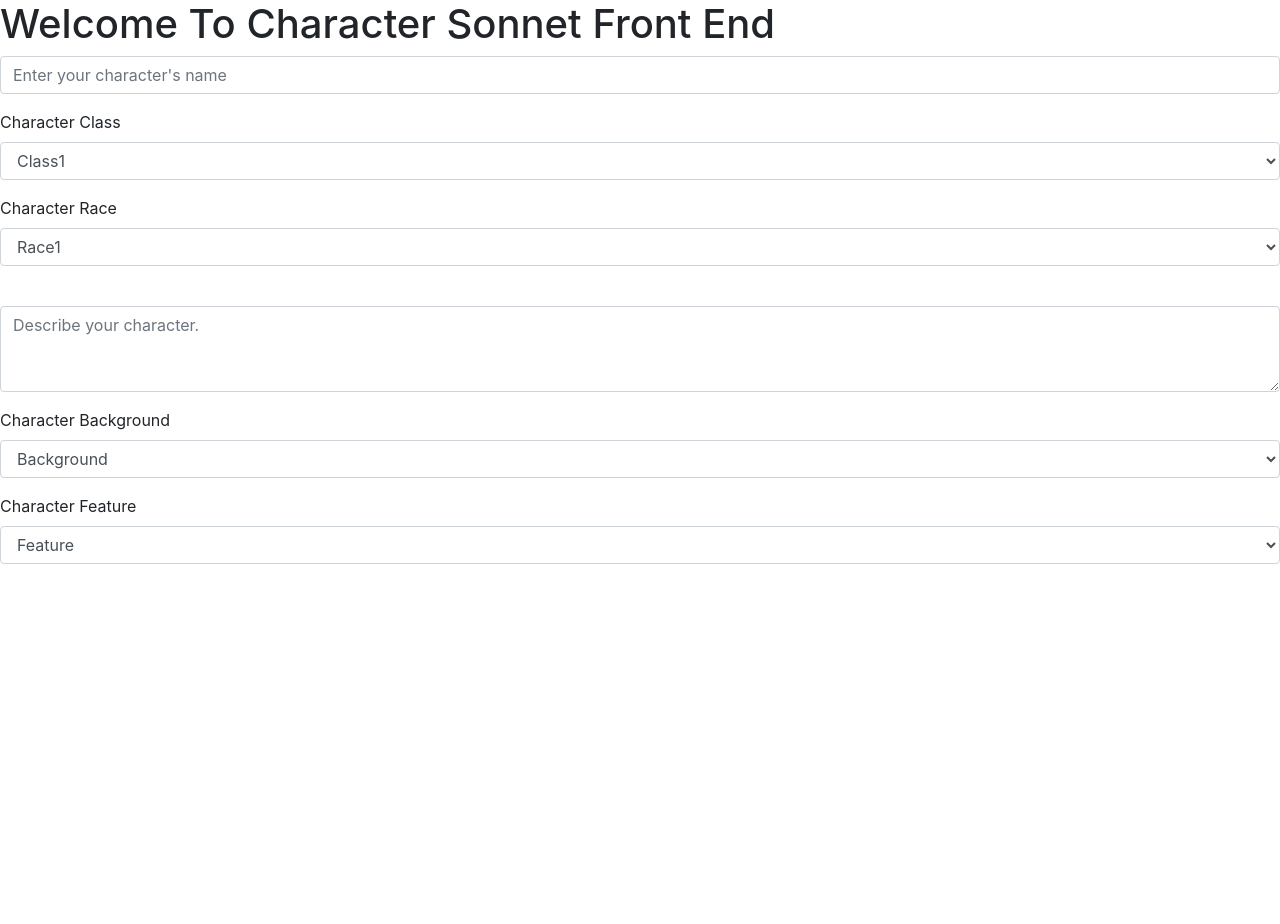
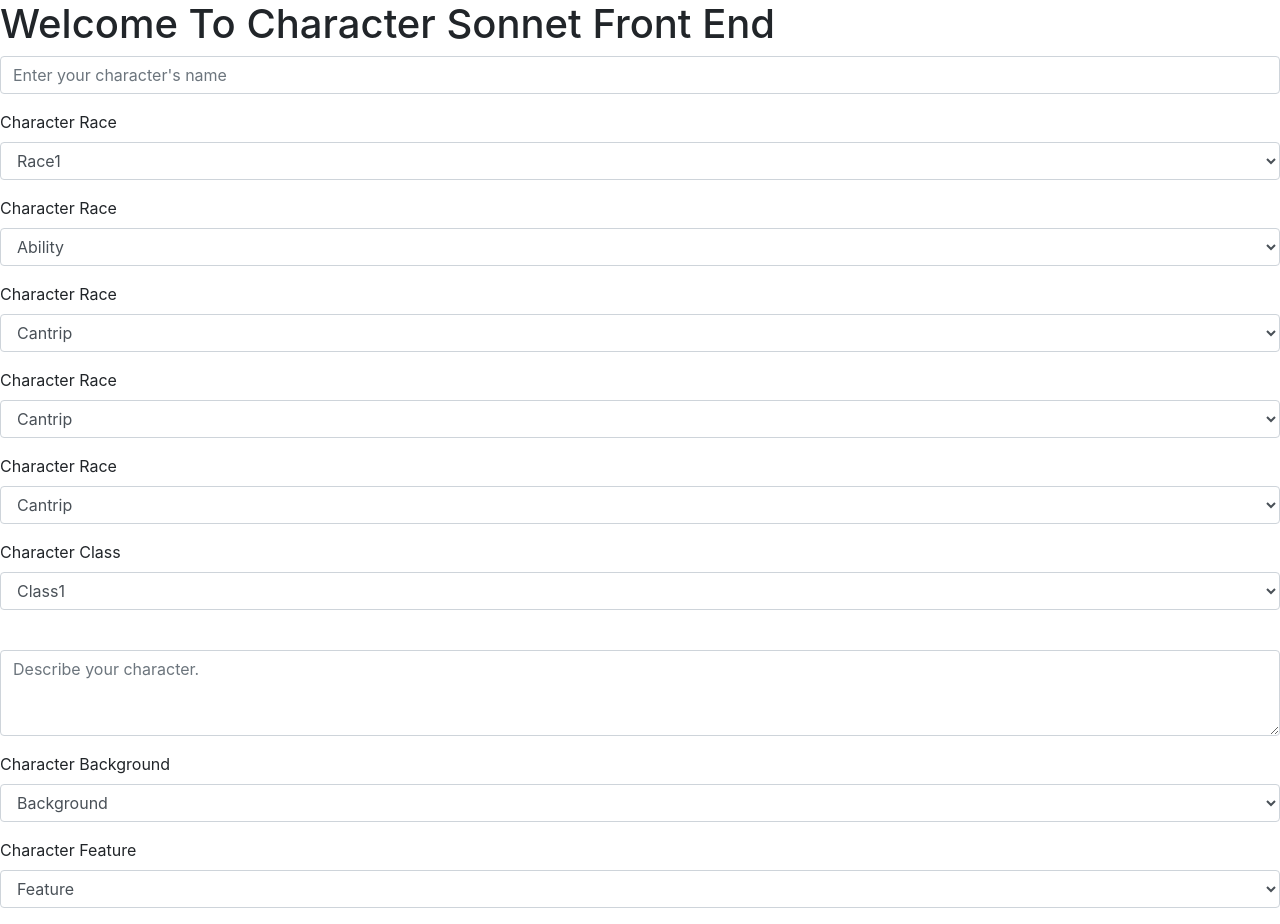
Before and after one commit to Roll-Noon-A-Barbaric-Sonnet/Roll-Noon, a React (Create React App) app: page / in a window 1280 px wide. Before the commit the page ends 800 px from the top, so only its background shows below. Built offline with nearby package versions, Linux system fonts and the light colour scheme.

Commit message:
pushing latest form structure

```diff
--- a/src/classes/CharacterForm.js
+++ b/src/classes/CharacterForm.js
@@ -1,5 +1,9 @@
 import React from 'react';
-import Form from 'react-bootstrap/Form'
+import Form from 'react-bootstrap/Form';
+import RaceAbilityScore from './RaceAbilityScore';
+import RaceProficiecy from './RaceProficiency';
+import RaceLanguage from './RaceLanguage';
+import RaceCantrip from './RaceCantrip';
 // import Button from 'react-bootstrap/buttons';
 // import Dropdown from 'react-bootstrap/Dropdown';
 // import Popover from 'react-bootstrap/Popover';
@@ -10,12 +14,30 @@ class CharacterForm extends React.Component {
   render() {
     return (
       <>
-      {//This is the start of the Character Creation Form With many modifiers.
-      }
+        {//This is the start of the Character Creation Form With many modifiers.
+        }
         <Form>
           <Form.Group controlID="characterName">
             <Form.Control type="text" placeholder="Enter your character's name" />
           </Form.Group>
+
+          <Form.Group controlId="characterRace">
+            <Form.Label>Character Race</Form.Label>
+            <Form.Control as="select" defaultValue="Choose your race!">
+              <option>Race1</option>
+              <option>Race2</option>
+              <option>Race3</option>
+            </Form.Control>
+          </Form.Group>
+
+          <RaceAbilityScore />
+          <RaceProficiecy />
+          <RaceLanguage />
+          <RaceCantrip />
+
+        </Form>
+
+        <Form>
 
           <Form.Group controlId="characterClass">
             <Form.Label>Character Class</Form.Label>
@@ -26,21 +48,14 @@ class CharacterForm extends React.Component {
             </Form.Control>
           </Form.Group>
 
-          <Form.Group controlId="characterClass">
-            <Form.Label>Character Race</Form.Label>
-            <Form.Control as="select" defaultValue="Choose your race!">
-              <option>Race1</option>
-              <option>Race2</option>
-              <option>Race3</option>
-            </Form.Control>
-          </Form.Group>
+        </Form>
 
-          <Form.Group controlId="characterInformation">
+        <Form>
+
+          <Form.Group controlId="characterDescription">
             <Form.Label></Form.Label>
             <Form.Control as="textarea" rows={3} placeholder="Describe your character." />
           </Form.Group>
-
-
 
           <Form.Group controlId="background">
             <Form.Label>Character Background</Form.Label>
@@ -52,7 +67,7 @@ class CharacterForm extends React.Component {
             </Form.Control>
           </Form.Group>
 
-          <Form.Group controlId="background">
+          <Form.Group controlId="feature">
             <Form.Label>Character Feature</Form.Label>
             <Form.Control as="select" defaultValue="Choose you Feature">
               <option>Feature</option>
@@ -61,6 +76,7 @@ class CharacterForm extends React.Component {
               <option>Feature</option>
             </Form.Control>
           </Form.Group>
+
         </Form>
 
       </>
--- /dev/null
+++ b/src/classes/RaceAbilityScore.js
@@ -0,0 +1,24 @@
+import React from 'react';
+import Form from 'react-bootstrap/Form';
+
+class RaceAbilityScore extends React.Component {
+
+  render() {
+    return (
+      <>
+
+        <Form.Group controlId="abilityScore">
+          <Form.Label>Character Race</Form.Label>
+          <Form.Control as="select" defaultValue="Increase an Ability">
+            <option>Ability</option>
+            <option>Ability</option>
+            <option>Ability</option>
+          </Form.Control>
+        </Form.Group>
+
+      </>
+    );
+  }
+}
+
+export default RaceAbilityScore;
--- /dev/null
+++ b/src/classes/RaceCantrip.js
@@ -0,0 +1,24 @@
+import React from 'react';
+import Form from 'react-bootstrap/Form';
+
+class RaceCantrip extends React.Component {
+
+  render () {
+    return (
+      <>
+
+        <Form.Group controlId="cantrip">
+          <Form.Label>Character Race</Form.Label>
+          <Form.Control as="select" defaultValue="Increase an Ability">
+            <option>Cantrip</option>
+            <option>Cantrip</option>
+            <option>Cantrip</option>
+          </Form.Control>
+        </Form.Group>
+
+      </>
+    );
+  }
+}
+
+export default RaceCantrip;
--- /dev/null
+++ b/src/classes/RaceLanguage.js
@@ -0,0 +1,24 @@
+import React from 'react';
+import Form from 'react-bootstrap/Form';
+
+class RaceLanguage extends React.Component {
+
+  render () {
+    return (
+      <>
+
+        <Form.Group controlId="cantrip">
+          <Form.Label>Character Race</Form.Label>
+          <Form.Control as="select" defaultValue="Increase an Ability">
+            <option>Cantrip</option>
+            <option>Cantrip</option>
+            <option>Cantrip</option>
+          </Form.Control>
+        </Form.Group>
+
+      </>
+    );
+  }
+}
+
+export default RaceLanguage;
--- /dev/null
+++ b/src/classes/RaceProficiency.js
@@ -0,0 +1,24 @@
+import React from 'react';
+import Form from 'react-bootstrap/Form';
+
+class RaceProficiency extends React.Component {
+
+  render () {
+    return (
+      <>
+
+        <Form.Group controlId="cantrip">
+          <Form.Label>Character Race</Form.Label>
+          <Form.Control as="select" defaultValue="Increase an Ability">
+            <option>Cantrip</option>
+            <option>Cantrip</option>
+            <option>Cantrip</option>
+          </Form.Control>
+        </Form.Group>
+
+      </>
+    );
+  }
+}
+
+export default RaceProficiency;
```
